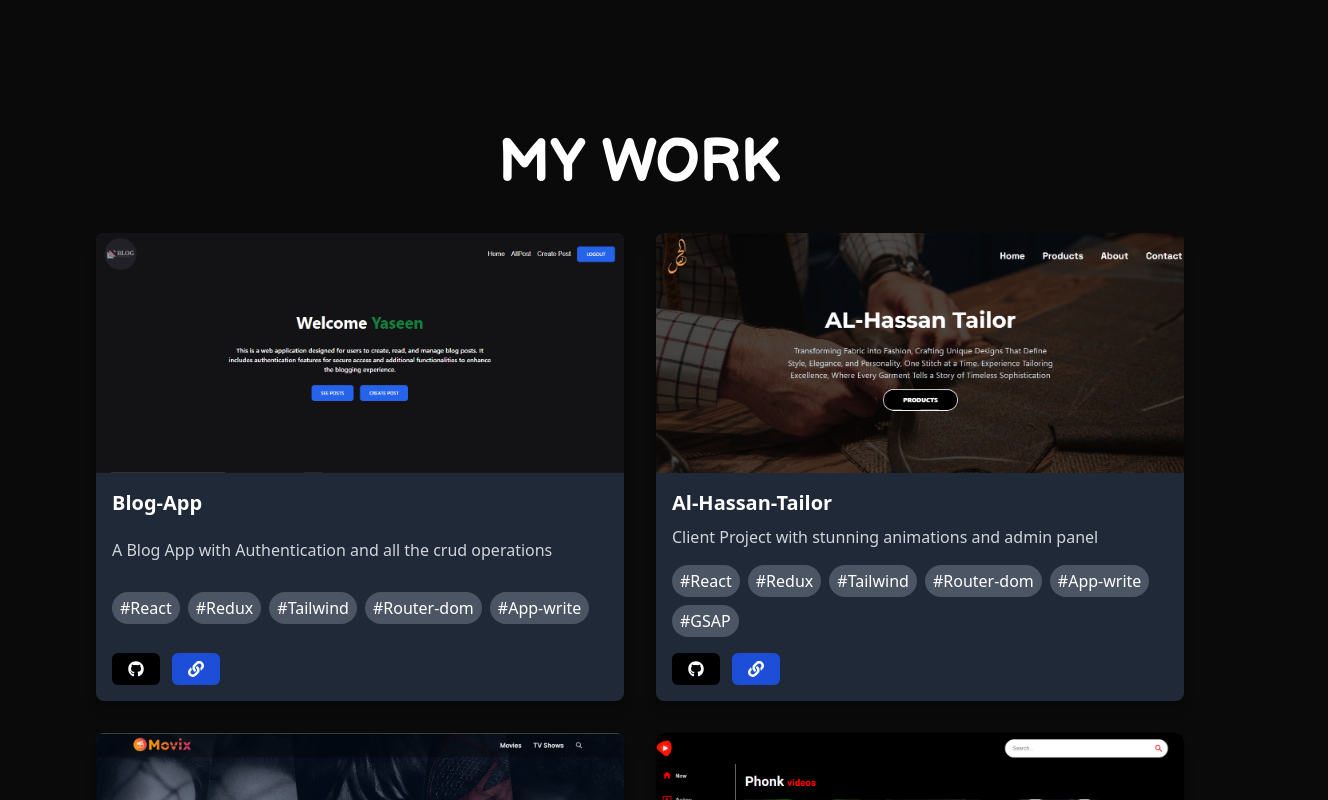
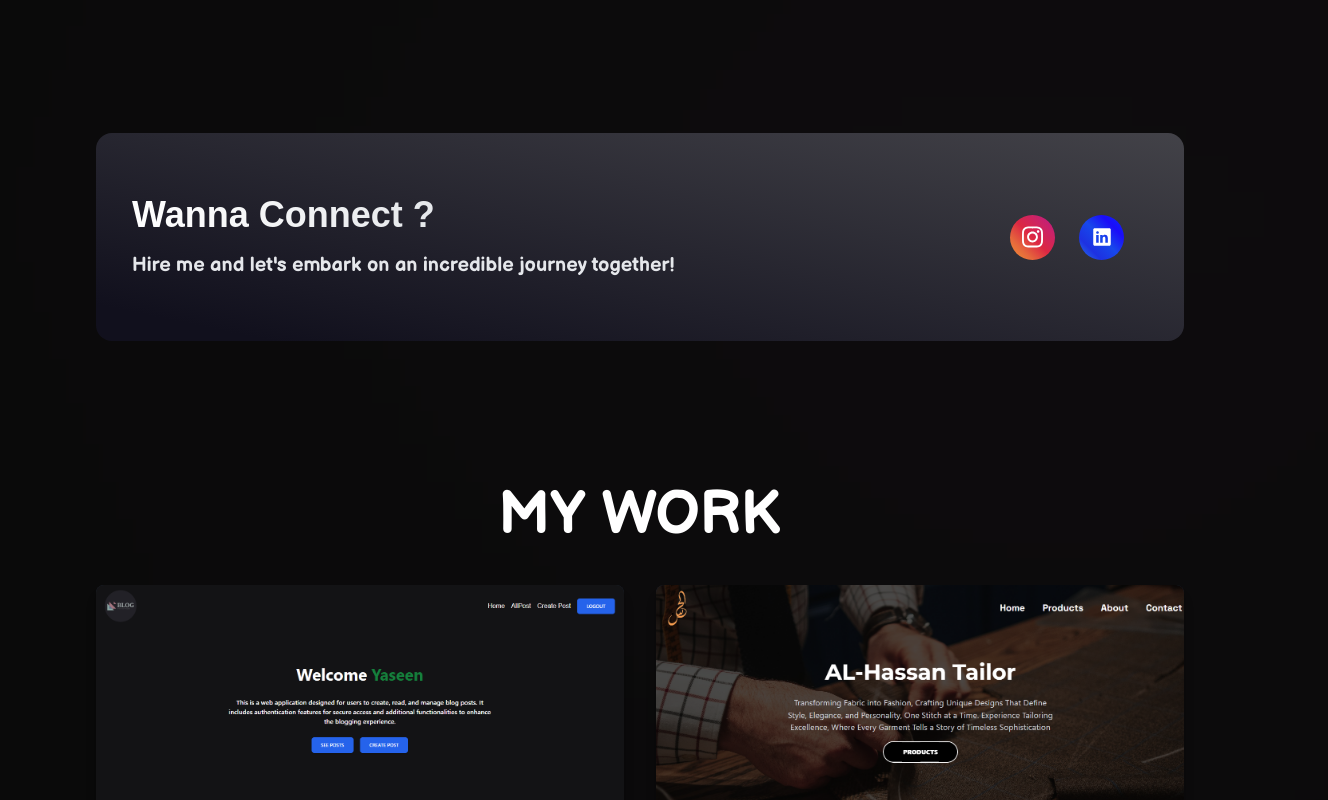
Before and after one commit to Mohammad-Yaseen69/Portfolio, a React (Vite) app: page / in a window 1280 px wide. Shown: the part 2280-3080 px from the top of the page, 1328 px wide, since content can reach past the window. Built offline with nearby package versions, Linux system fonts and the light colour scheme; a web font is replaced by a local one.

Commit message:
build - CTA Section

```diff
--- a/src/App.jsx
+++ b/src/App.jsx
@@ -1,5 +1,5 @@
 import { BackgroundBeams } from "./components/ui/background-beams"
-import { Section, Header , Hero , Skills , Projects , About} from "./components"
+import { CTA, Header , Hero , Skills , Projects , About} from "./components"
 
 function App() {
 
@@ -9,6 +9,7 @@ function App() {
       <Hero />
       <Skills />
       <About />
+      <CTA />
       <Projects />
       <BackgroundBeams />
     </>
--- /dev/null
+++ b/src/components/CTA/CTA.jsx
@@ -0,0 +1,47 @@
+import { Section } from '../'
+
+const CTA = () => {
+    return (
+        <Section >
+            <div className='relative  bg-black-gradient-2 flex max-md:flex-col max-md:gap-7 justify-between p-9 items-center w-full sm:h-[13rem] rounded-2xl mt-20 mb-36'>
+                <div>
+                    <h1 className='font-Code max-md:text-center whitespace-nowrap bg-gradient-to-r font-bold text-3xl xs:text-4xl text-transparent from-white to-gray-300 bg-clip-text'>Wanna Connect ?</h1>
+                    <h2 className='font-Balsamiq max-md:text-center text-gray-200 font-semibold  xs:text-xl mt-4'>Hire me and let's embark on an incredible journey together!</h2>
+                </div>
+
+                <div className='flex'>
+                    <a href="https://www.instagram.com/yaxeen_106/" target='_blank'>
+                        <button class="Btn flex-shrink-0 mr-6 BtnInsta">
+                            <svg xmlns="http://www.w3.org/2000/svg" height="1.5em" viewBox="0 0 448 512" class="svgIcon"><path d="M224.1 141c-63.6 0-114.9 51.3-114.9 114.9s51.3 114.9 114.9 114.9S339 319.5 339 255.9 287.7 141 224.1 141zm0 189.6c-41.1 0-74.7-33.5-74.7-74.7s33.5-74.7 74.7-74.7 74.7 33.5 74.7 74.7-33.6 74.7-74.7 74.7zm146.4-194.3c0 14.9-12 26.8-26.8 26.8-14.9 0-26.8-12-26.8-26.8s12-26.8 26.8-26.8 26.8 12 26.8 26.8zm76.1 27.2c-1.7-35.9-9.9-67.7-36.2-93.9-26.2-26.2-58-34.4-93.9-36.2-37-2.1-147.9-2.1-184.9 0-35.8 1.7-67.6 9.9-93.9 36.1s-34.4 58-36.2 93.9c-2.1 37-2.1 147.9 0 184.9 1.7 35.9 9.9 67.7 36.2 93.9s58 34.4 93.9 36.2c37 2.1 147.9 2.1 184.9 0 35.9-1.7 67.7-9.9 93.9-36.2 26.2-26.2 34.4-58 36.2-93.9 2.1-37 2.1-147.8 0-184.8zM398.8 388c-7.8 19.6-22.9 34.7-42.6 42.6-29.5 11.7-99.5 9-132.1 9s-102.7 2.6-132.1-9c-19.6-7.8-34.7-22.9-42.6-42.6-11.7-29.5-9-99.5-9-132.1s-2.6-102.7 9-132.1c7.8-19.6 22.9-34.7 42.6-42.6 29.5-11.7 99.5-9 132.1-9s102.7-2.6 132.1 9c19.6 7.8 34.7 22.9 42.6 42.6 11.7 29.5 9 99.5 9 132.1s2.7 102.7-9 132.1z"></path></svg>
+                            <span class="text">Instagram</span>
+                        </button>
+                    </a>
+
+                    <a href="https://www.linkedin.com/in/mohammad-yaseen-8774992a3/" target='_blank'>
+                        <button class="Btn BtnLinkedin flex-shrink-0 mr-6">
+                            <svg
+                                xmlns="http://www.w3.org/2000/svg"
+                                width="1em"
+                                height="1.1em"
+                                viewBox="0 0 512 512"
+                                stroke-width="0"
+                                fill="currentColor"
+                                stroke="currentColor"
+                                class="w-5 h-5 svgIcon"
+                            >
+                                <path
+                                    d="M444.17 32H70.28C49.85 32 32 46.7 32 66.89v374.72C32 461.91 49.85 480 70.28 480h373.78c20.54 0 35.94-18.21 35.94-38.39V66.89C480.12 46.7 464.6 32 444.17 32zm-273.3 373.43h-64.18V205.88h64.18zM141 175.54h-.46c-20.54 0-33.84-15.29-33.84-34.43 0-19.49 13.65-34.42 34.65-34.42s33.85 14.82 34.31 34.42c-.01 19.14-13.31 34.43-34.66 34.43zm264.43 229.89h-64.18V296.32c0-26.14-9.34-44-32.56-44-17.74 0-28.24 12-32.91 23.69-1.75 4.2-2.22 9.92-2.22 15.76v113.66h-64.18V205.88h64.18v27.77c9.34-13.3 23.93-32.44 57.88-32.44 42.13 0 74 27.77 74 87.64z"
+                                ></path>
+                            </svg>
+                            <span class="text">Linkedn</span>
+                        </button>
+                    </a>
+                </div>
+
+                <div className="absolute w-[50%] h-[40%] top-10 pink__gradient -z-10 -right-36"></div>
+            </div>
+        </Section>
+    )
+}
+
+export default CTA
--- a/src/components/index.js
+++ b/src/components/index.js
@@ -4,3 +4,4 @@ export {default as Hero} from './Hero/Hero'
 export {default as Skills} from './Skills/Skills'
 export {default as Projects} from './Projects/Projects'
 export {default as About} from './About/About'
+export {default as CTA} from './CTA/CTA'
--- a/src/index.css
+++ b/src/index.css
@@ -3,27 +3,33 @@
 @tailwind utilities;
 
 
-body ,html{
+body,
+html {
   scroll-behavior: smooth;
 }
+
 /* Custom scrollbar */
 ::-webkit-scrollbar {
-    width: 5px; /* Width of the scrollbar */
+  width: 5px;
+  /* Width of the scrollbar */
 }
 
 ::-webkit-scrollbar-track {
   border-radius: 999px;
-    background: #f1f1f1; /* Color of the track */
+  background: #f1f1f1;
+  /* Color of the track */
 }
 
 ::-webkit-scrollbar-thumb {
   border-radius: 999px;
-    background: #888; /* Color of the scroll thumb */
+  background: #888;
+  /* Color of the scroll thumb */
 }
 
 ::-webkit-scrollbar-thumb:hover {
   border-radius: 999px;
-    background: #555; /* Color of the scroll thumb on hover */
+  background: #555;
+  /* Color of the scroll thumb on hover */
 }
 
 
@@ -45,7 +51,8 @@ body ,html{
   z-index: 1;
 }
 
-   .button::before, .button::after {
+.button::before,
+.button::after {
   content: '';
   display: block;
   width: 50px;
@@ -68,7 +75,8 @@ body ,html{
   top: calc(100% + 1em);
 }
 
-   .button:hover::before, .button:hover::after {
+.button:hover::before,
+.button:hover::after {
   height: 410px;
   width: 410px;
 }
@@ -82,7 +90,81 @@ body ,html{
 }
 
 
+.Btn {
+  border: none;
+  border-radius: 50%;
+  width: 45px;
+  height: 45px;
+  display: flex;
+  align-items: center;
+  justify-content: center;
+  transition-duration: .4s;
+  cursor: pointer;
+  position: relative;
+  filter: progid:DXImageTransform.Microsoft.gradient(startColorstr='#f09433', endColorstr='#bc1888', GradientType=1);
+  overflow: hidden;
+}
+
+.BtnInsta {
+  background: #f09433;
+  background: -moz-linear-gradient(45deg, #f09433 0%, #e6683c 25%, #dc2743 50%, #cc2366 75%, #bc1888 100%);
+  background: -webkit-linear-gradient(45deg, #f09433 0%, #e6683c 25%, #dc2743 50%, #cc2366 75%, #bc1888 100%);
+  background: linear-gradient(45deg, #f09433 0%, #e6683c 25%, #dc2743 50%, #cc2366 75%, #bc1888 100%);
+}
+
+.BtnLinkedin {
+  background: #287ce9;
+  background: -moz-linear-gradient(45deg, #287ce9 0%, hsl(234, 77%, 50%) 25%, #1748eb 50%, #1b0cf8 75%, #052aff 100%);
+  background: -webkit-linear-gradient(45deg, #287ce9 0%, hsl(234, 77%, 50%) 25%, #1748eb 50%, #1b0cf8 75%, #052aff 100%);
+  background: linear-gradient(45deg, #287ce9 0%, hsl(234, 77%, 50%) 25%, #1748eb 50%, #1b0cf8 75%, #052aff 100%);
+}
+
+.svgIcon {
+  transition-duration: .3s;
+}
+
+.svgIcon path {
+  fill: white;
+}
+
+.text {
+  position: absolute;
+  color: rgb(255, 255, 255);
+  width: 120px;
+  font-weight: 600;
+  opacity: 0;
+  transition-duration: .4s;
+}
+
+.Btn:hover {
+  width: 110px;
+  transition-duration: .4s;
+  border-radius: 30px;
+}
+
+.Btn:hover .text {
+  opacity: 1;
+  transition-duration: .4s;
+}
+
+.Btn:hover .svgIcon {
+  opacity: 0;
+  transition-duration: .3s;
+}
+
 .blue__gradient {
   background: linear-gradient(180deg, rgba(188, 165, 255, 0) 0%, #214d76 100%);
   filter: blur(123px);
 }
+
+.bg-black-gradient-2 {
+  background: linear-gradient(-168.39deg,
+      #ffffff -278.56%,
+      #6d6d6d -78.47%,
+      #11101d 91.61%);
+}
+
+.pink__gradient {
+  background: linear-gradient(90deg, #f4c4f3 0%, #fc67fa 100%);
+  filter: blur(900px);
+}
```
Lines whose indentation alone changed are shown as unchanged.
